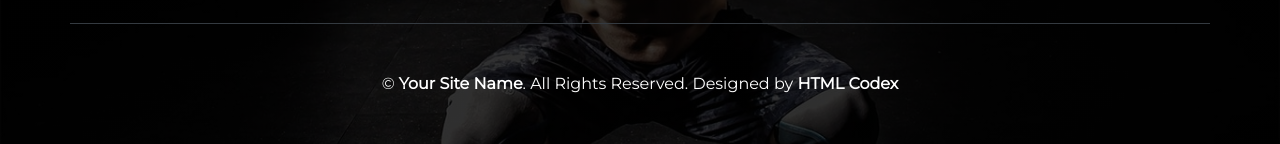
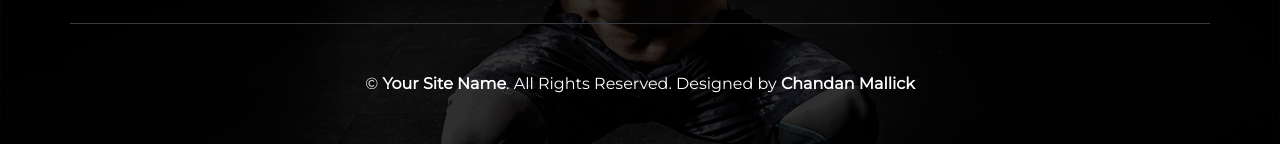
Before and after one commit to Tier5Chandan/Tier5Chandan.github.io, a plain HTML site: page index.html in a window 1280 px wide. Shown: the part 6979-7123 px from the top of the page. Drawn offline with nearby package versions, Linux system fonts and the light colour scheme; files that its build step writes are made by us from their sources; a script that the page names is missing; files whose address does not match are found by name; a web font is replaced by a local one.

Commit message:
Update index.html

```diff
--- a/index.html
+++ b/index.html
@@ -809,7 +809,7 @@
         <div class="container border-top border-dark pt-5">
             <p class="m-0 text-center text-white">
                 &copy; <a class="text-white font-weight-bold" href="#">Your Site Name</a>. All Rights Reserved. Designed by
-                <a class="text-white font-weight-bold" href="https://htmlcodex.com">HTML Codex</a>
+                <a class="text-white font-weight-bold" href="#">Chandan Mallick</a>
             </p>
         </div>
     </div>
```
